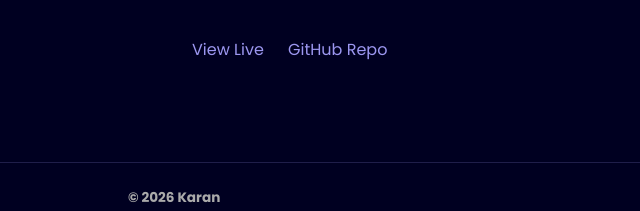
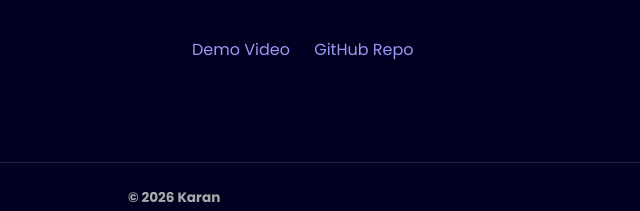
Before and after one commit to mehtakaran23/Karan_Portfolio, a website: page views/case-study-kchat.html in a window 1280 px wide. Shown: the part 1048-1259 px from the top of the page, 0-640 px from the left. Drawn offline with Linux system fonts and the light colour scheme.

Commit message:
Update demo video link

```diff
--- a/views/case-study-kchat.html
+++ b/views/case-study-kchat.html
@@ -87,7 +87,11 @@
             </div>
 
             <div class="case-links">
-                <a href="/demo_video.mp4" target="_blank">View Live</a>
+                <a href="https://drive.google.com/uc?export=download&id=1GIsMMX5XZ6OGt5tAyny7jJK3IcXOJEVZ"
+                    target="_blank">
+                    Demo Video
+                </a>
+
                 <a href="https://github.com/mehtakaran23/K-Chat" target="_blank">GitHub Repo</a>
             </div>
         </section>
```
